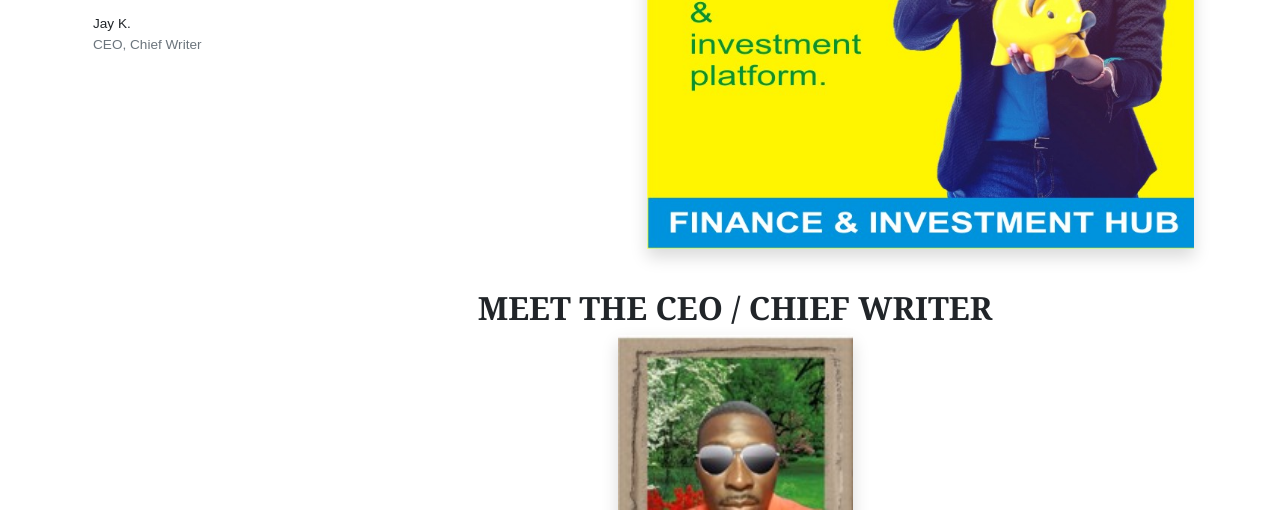
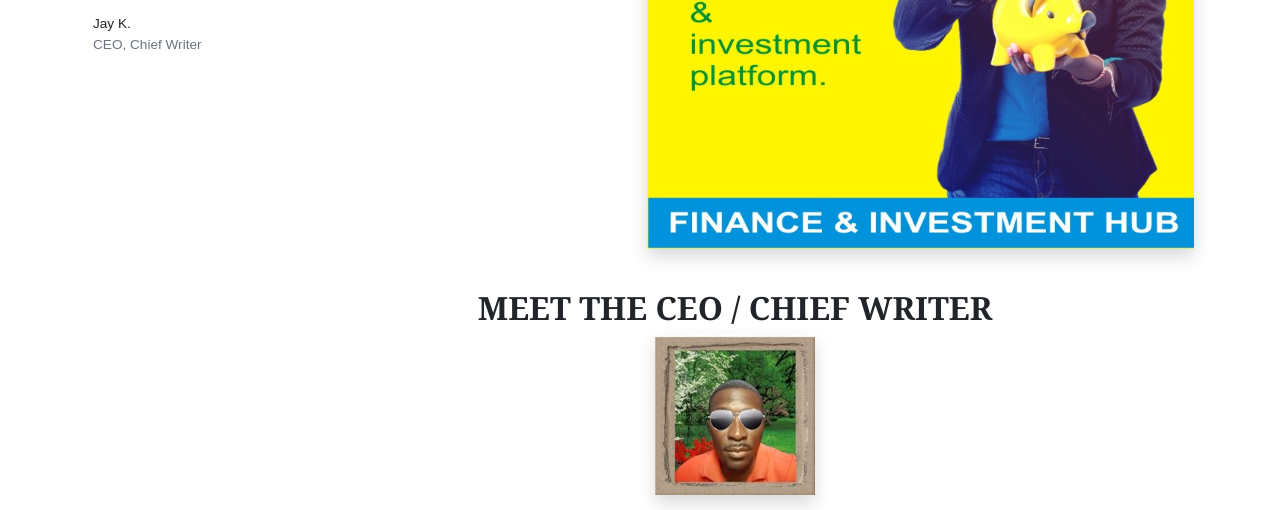
Before and after one commit to investghub/investghub.github.io, a website: page about-investghub.html in a window 1280 px wide. Shown: the part 442-952 px from the top of the page. Drawn offline with nearby package versions, Linux system fonts and the light colour scheme.

Commit message:
Add files via upload

```diff
--- a/about-investghub.html
+++ b/about-investghub.html
@@ -100,7 +100,7 @@ MAIN
 			<article class="article-post" style="text-align: center; align-items: center;">
 				<h2 style="font-weight: bold;">MEET THE CEO / CHIEF WRITER</h2>
 
-					<img height="235" width="235" src="./assets/img/demo/ceo-pic.JPG" alt="CEO pic" class="shadow">
+					<img height="160" width="160" src="./assets/img/demo/ceo-pic.JPG" alt="CEO pic" class="shadow">
 
 				<p>Jay is an avid investor who has built a reputation for making shrewd and calculated calls
 					on everything money that has brought immeasurable gains for hopefuls (now faithfuls).
```
